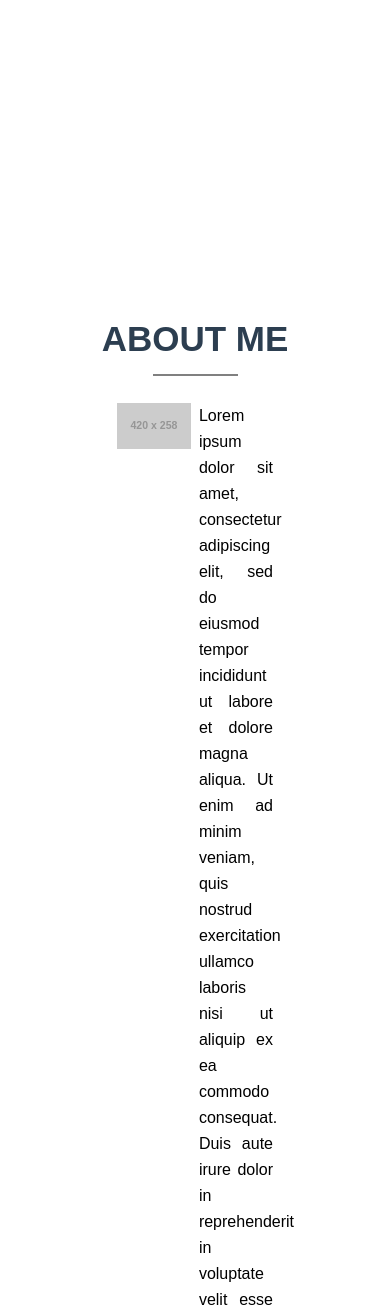
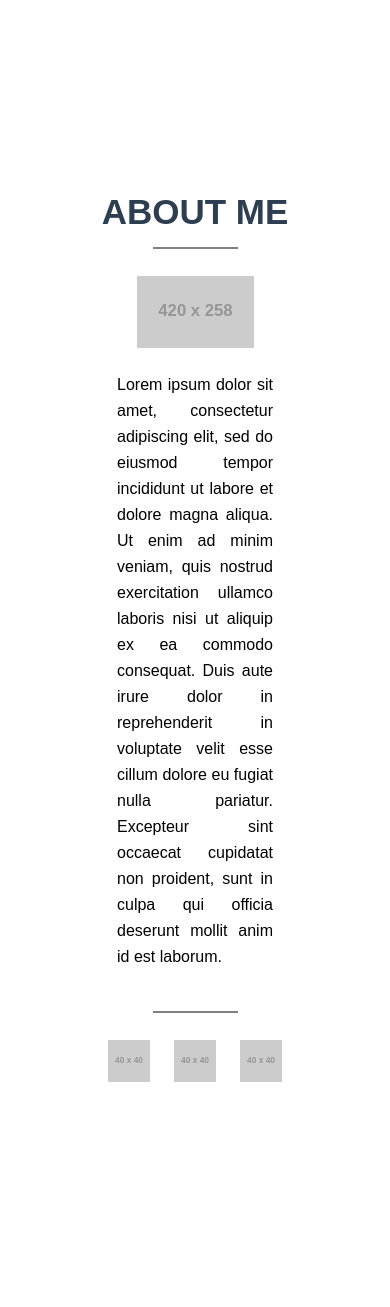
Before and after one commit to FredrikAugust/personal_portfolio, a PHP site: page / in a window 390 px wide. Shown: the part 736-2043 px from the top of the page. After the commit the page ends 1818 px from the top, so only its background shows below. Run offline with PHP 8.4, Linux system fonts and the light colour scheme; grey boxes labelled with a size stand in for pictures from a placeholder-image service; some libraries are stand-ins or nearby versions.

Commit message:
media queries for about page

```diff
--- a/css/style.css
+++ b/css/style.css
@@ -126,6 +126,7 @@ h1.about {
   text-align: justify;
   font-family: "brandon-grotesque",sans-serif;
   font-style: normal;
+  font-size: 16px;
   font-weight: 300;
   line-height: 26px;
 }
@@ -139,3 +140,38 @@ h1.about {
 .content2 .short-border {
   margin-bottom: 7px;
 }
+
+/* Media queries */
+@media screen and (max-width: 1300px) {
+  .content2 {
+    top: 120%;
+  }
+}
+@media screen and (max-width: 1600px) {
+  .about-info {
+    width: 50%;
+  }
+}
+@media screen and (max-width: 1000px) {
+  .content2 {
+    top: 115%;
+    margin-bottom: 20px;
+  }
+
+  .about-info img {
+    margin: 0 0 20px 0;
+    float: none;
+    width: 60%;
+  }
+  .about-info div {
+    margin: 0 auto;
+    float: none;
+    width: 80%;
+  }
+}
+@media screen and (max-width: 789px) {
+  .content2 {
+    top: 110%;
+    margin-bottom: 20px;
+  }
+}
--- a/css/style.scss
+++ b/css/style.scss
@@ -125,6 +125,7 @@ h1.about {
 			text-align: justify;
 			font-family: "brandon-grotesque",sans-serif;
 			font-style: normal;
+			font-size:16px;
 			font-weight: 300;
 			line-height:26px;
 		}
@@ -138,3 +139,40 @@ h1.about {
 .content2 .short-border {
 	margin-bottom:7px;
 }
+
+/* Media queries */
+@media screen and (max-width:1300px) {
+	.content2 {
+		top: 120%;
+	}
+}
+
+@media screen and (max-width:1600px) {
+	.about-info {
+		width: 50%;
+	}
+}
+@media screen and (max-width:1000px) {
+	.content2 {
+		top: 115%;
+		margin-bottom: 20px;
+	}
+	.about-info {
+		img {
+			margin: 0 0 20px 0;
+			float: none;
+			width: 60%;
+		}
+		div {
+			margin: 0 auto;
+			float: none;
+			width: 80%;
+		}
+	}
+}
+@media screen and (max-width:789px) {
+	.content2 {
+		top: 110%;
+		margin-bottom: 20px;
+	}
+}
```
